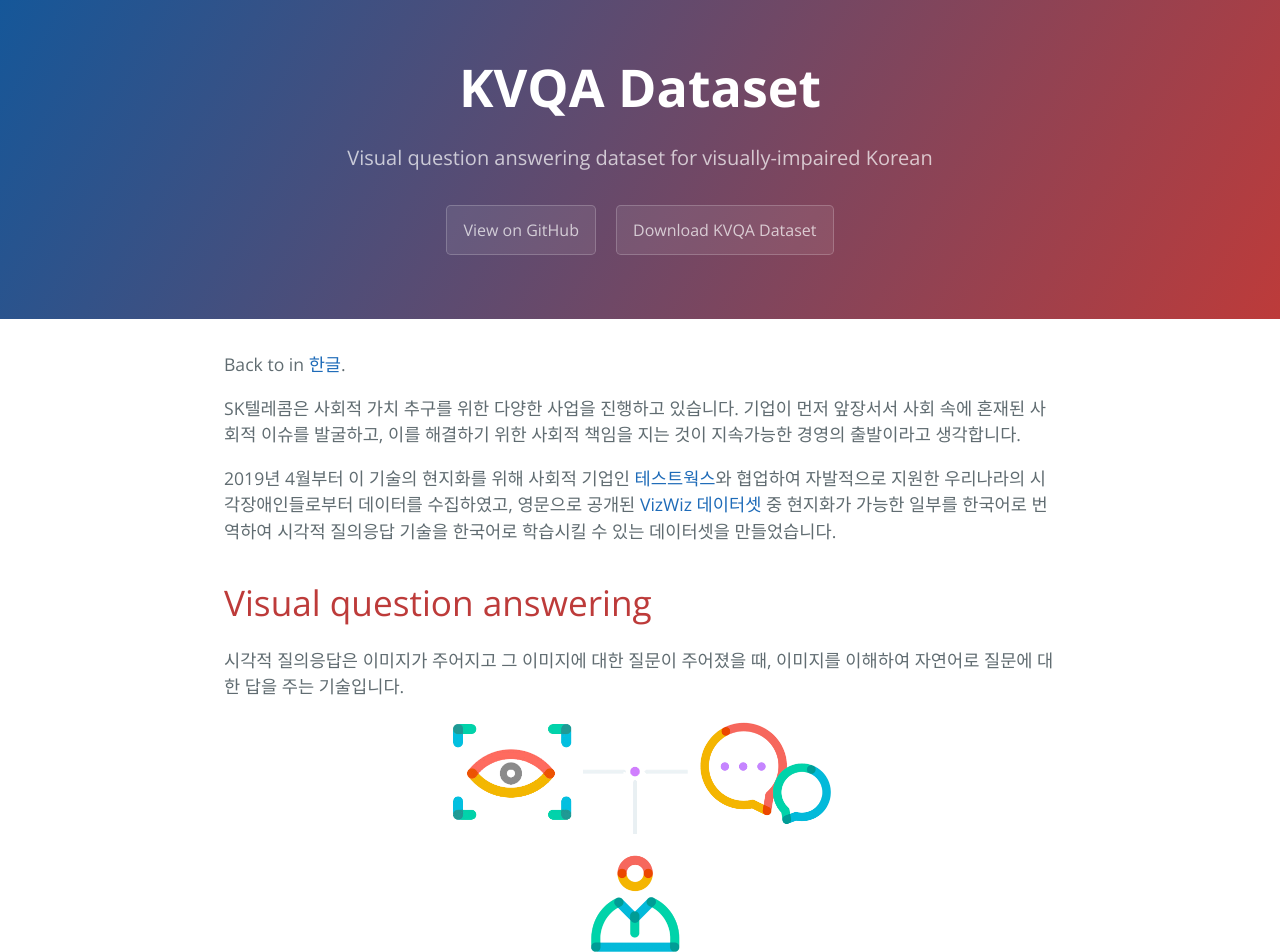
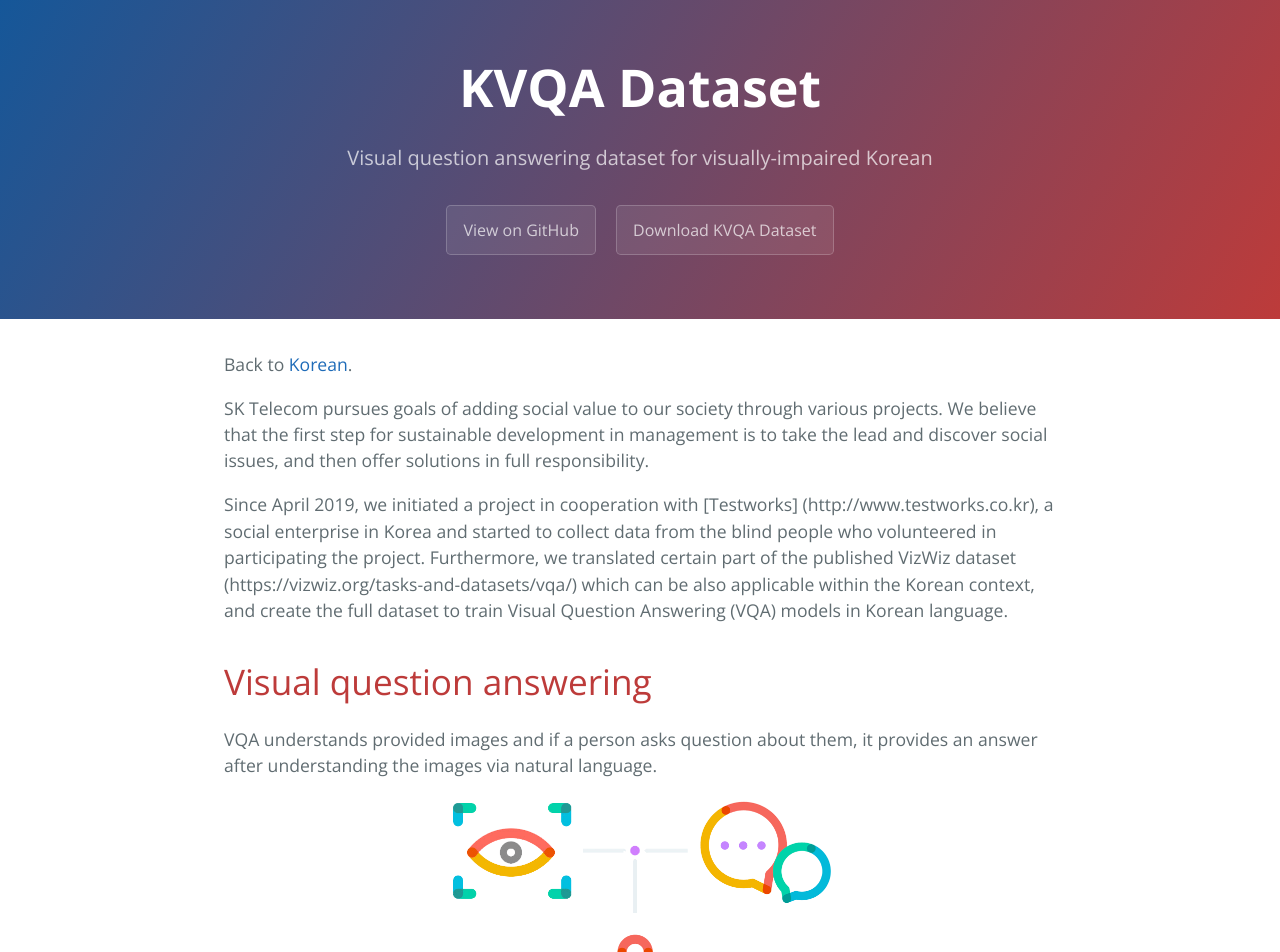
Before and after one commit to SKTBrain/KVQA, a Jekyll site: the page built from docs/index-en.md, in a window 1280 px wide and 1400 px high. Shown: the top 952 px of the window. Built offline with Jekyll 4.4.1, drawn with Linux system fonts in a browser that asks for light colours; some of the changed text lies outside the part shown.

Commit message:
Update index-en.md
Back to Korean
Translation for Introduction, VQA, KVQA dataset and evaluation

```diff
--- a/docs/index-en.md
+++ b/docs/index-en.md
@@ -4,23 +4,24 @@
 description: Visual question answering dataset for visually-impaired Korean
 ---
 
-Back to in [한글](./).
+Back to [Korean](./).
 
-SK텔레콤은 사회적 가치 추구를 위한 다양한 사업을 진행하고 있습니다. 기업이 먼저 앞장서서 사회 속에 혼재된 사회적 이슈를 발굴하고, 이를 해결하기 위한 사회적 책임을 지는 것이 지속가능한 경영의 출발이라고 생각합니다.
+SK Telecom pursues goals of adding social value to our society through various projects. We believe that the first step for sustainable development in management is to take the lead and discover social issues, and then offer solutions in full responsibility.
 
-2019년 4월부터 이 기술의 현지화를 위해 사회적 기업인 [테스트웍스](http://www.testworks.co.kr)와 협업하여 자발적으로 지원한 우리나라의 시각장애인들로부터 데이터를 수집하였고, 영문으로 공개된 [VizWiz 데이터셋](https://vizwiz.org/tasks-and-datasets/vqa/) 중 현지화가 가능한 일부를 한국어로 번역하여 시각적 질의응답 기술을 한국어로 학습시킬 수 있는 데이터셋을 만들었습니다.
+Since April 2019, we initiated a project in cooperation with [Testworks] (http://www.testworks.co.kr), a social enterprise in Korea and started to collect data from the blind people who volunteered in participating the project. Furthermore, we translated certain part of the published VizWiz dataset (https://vizwiz.org/tasks-and-datasets/vqa/) which can be also applicable within the Korean context, and create the full dataset to train Visual Question Answering (VQA) models in Korean language.
 
 # Visual question answering
 
-시각적 질의응답은 이미지가 주어지고 그 이미지에 대한 질문이 주어졌을 때, 이미지를 이해하여 자연어로 질문에 대한 답을 주는 기술입니다.
+VQA understands provided images and if a person asks question about them, it provides an answer after understanding the images via natural language.
 
 ![VQA](assets/img/vqa.png)
 
 # KVQA dataset
 
-KVQA 데이터셋은 T-Brain이 진행하는 사회적 가치 추구를 위한 프로젝트의 일환으로서, 한국형 시각적 질의응답(Visual Question Answering) 데이터셋입니다. KVQA 데이터셋은 한국 시각장애인들이 찍은 사진과 그 사진에 대한 질문과 서로 다른 열 명의 복수 답으로 구성되어 있습니다.
-현재는 총 3만 건의 이미지와 질문, 그리고 30만 건의 답변으로 구성되어 있으나, 올해 말까지 10만 건의 이미지와 질문, 그리고 100만 건의 답변으로 증대할 예정입니다.
-본 데이터셋은 교육 및 연구목적으로 사용이 가능하며, 자세한 내용은 첨부된 라이선스를 참조해주시기 바랍니다. KVQA 데이터셋을 통해 한국형 시각적 질의응답 기술 발전과 사회적 가치를 동시에 추구할 수 있기를 바랍니다.
+As part of T-Brain’s projects on social value, KVQA dataset, a Korean version of VQA dataset was created. KVQA dataset consists of photos taken by Korean visually impaired people, questions about the photos, and 10 different answers for each question.
+Currently, it consists of 30,000 sets of image and question, and 300,000 answers, but by the end of this year, we will increase the dataset size to 100,000 sets of image and question, and 1 million answers.
+This dataset can be used only for educational and research purposes. Please refer to the attached license for more details. We hope that the KVQA dataset can simultaneously provide an opportunity for further development of Korean VQA technology as well as social value in our society.
+
 
 ![Examples of KVQA](assets/img/kvqa_examples.png)
 
@@ -36,7 +37,7 @@
 
 ## Evaluation
 
-한 질문 당 열 명의 서로 다른 사람들로부터 수집된 답을 이용해 정확도를 측정합니다. 열 개의 답변 중 3개 이상을 맞추었다면 100%가 되며 3개 미만일 때 비례적으로 부분 점수를 획득합니다. To be consistent with ‘human accuracies’, measured accuracies are averaged over all 10 choose 9 sets of human annotators. Please refer to [VQA Evaluation](https://visualqa.org/evaluation.html) which we follow.
+We measure accuracy using answers collected from 10 different people for each question. If VQA provides 3 or more correct answers from the 10 answers, it gets 100%, and if less than 3, it gets a partial score proportionately. To be consistent with ‘human accuracies’, measured accuracies are averaged over all 10 choose 9 sets of human annotators. Please refer to [VQA Evaluation](https://visualqa.org/evaluation.html) which we follow.
 
 ## Data
 
```
